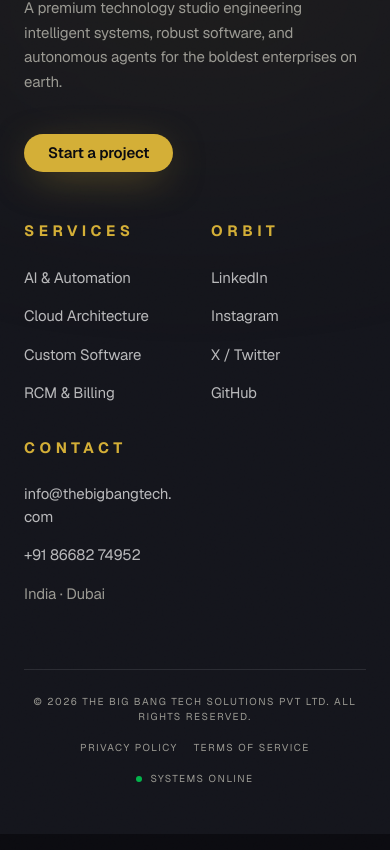
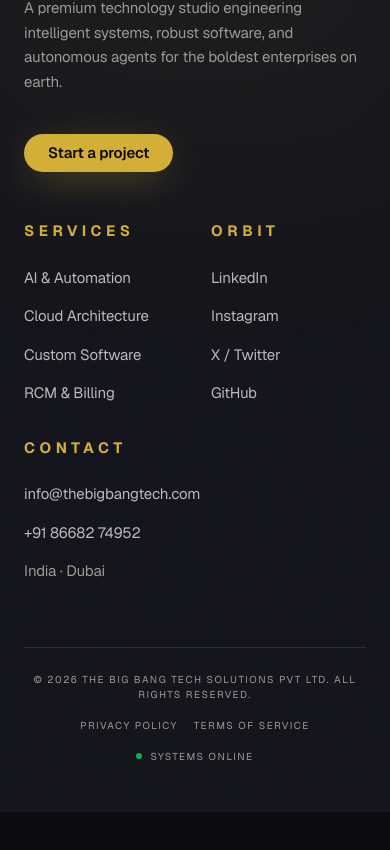
Before and after one commit to MohanPrasathSece/big-bang-launchpad, a React (Vite) app: page /about in a window 390 px wide. Shown: the part 3284-4134 px from the top of the page. Built offline with nearby package versions, Linux system fonts and the light colour scheme.

Commit message:
fix(ui): prevent email wrap in mobile footer

```diff
--- a/src/components/Footer.tsx
+++ b/src/components/Footer.tsx
@@ -99,7 +99,7 @@ export default function Footer() {
               </ul>
             </div>
 
-            <div>
+            <div className="col-span-2 sm:col-span-1">
               <div className="text-[15px] uppercase tracking-[0.3em] text-[color:var(--gold)] mb-6 font-bold">
                 Contact
               </div>
@@ -107,7 +107,7 @@ export default function Footer() {
                 <li>
                   <a
                     href="mailto:info@thebigbangtech.com"
-                    className="hover:text-[color:var(--gold)] transition-colors break-words"
+                    className="hover:text-[color:var(--gold)] transition-colors whitespace-nowrap"
                   >
                     info@thebigbangtech.com
                   </a>
```
